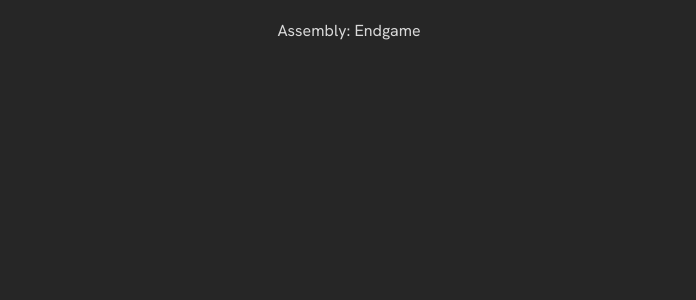
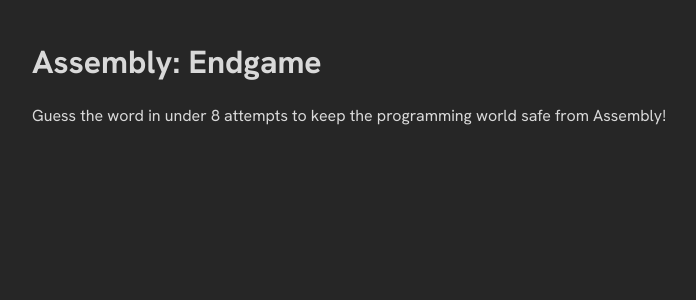
Before and after one commit to jacquikeating/assembly-endgame, a React (Vite) app: page / in a window 1280 px wide. Shown: the top 300 px of the page, without its empty margins (291-987 px from the left). Built offline with nearby package versions, Linux system fonts and the light colour scheme.

Commit message:
Created Header component
- Created components folder.
- Created <Header> component.
- Imported <Header> into <App>.
- Built basic <Header> content: an <h1> and a <p> with instructions.

```diff
--- a/src/App.jsx
+++ b/src/App.jsx
@@ -1,11 +1,11 @@
 import { useState } from 'react'
-
+import Header from './components/Header'
 
 function App() {
 
   return (
     <>
-      Assembly: Endgame
+      <Header />
     </>
   )
 }
--- /dev/null
+++ b/src/components/Header.jsx
@@ -0,0 +1,8 @@
+export default function Header() {
+    return (
+        <header>
+            <h1>Assembly: Endgame</h1>
+            <p className="instructions">Guess the word in under 8 attempts to keep the programming world safe from Assembly!</p>
+        </header>
+    )
+}
```
